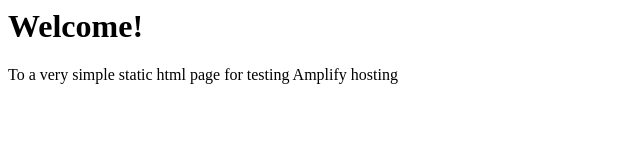
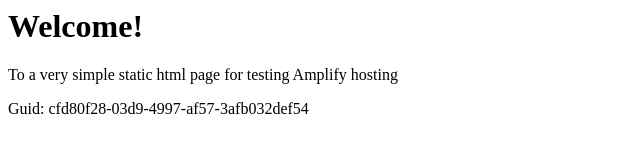
Before and after one commit to aws-aemilia-cdg/Github-PR-Commit-Integration-Test-DoNotTouch-Gith-OKSLNVO2-v1-preprod-eu-west-3, a website: page src/index.html in a window 1280 px wide. Shown: the whole page, without its empty margins (0-640 px from the left). Drawn offline with Linux system fonts and the light colour scheme.

Commit message:
commit from integ tests

```diff
--- a/src/index.html
+++ b/src/index.html
@@ -1,3 +1,5 @@
+
+
 <html lang="en">
 
 <head>
@@ -10,6 +12,6 @@
 <body>
     <h1>Welcome!</h1>
     <p>To a very simple static html page for testing Amplify hosting</p>
-</body>
+    <p>Guid: cfd80f28-03d9-4997-af57-3afb032def54</p></body>
 
 </html>
```
